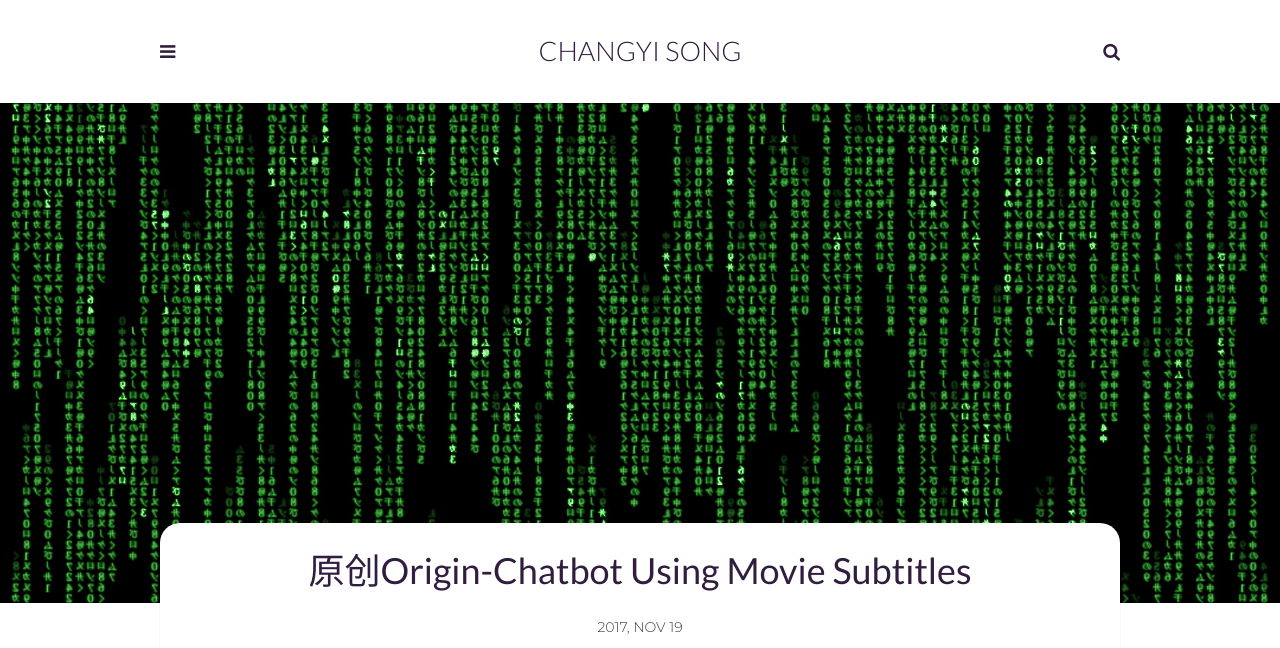
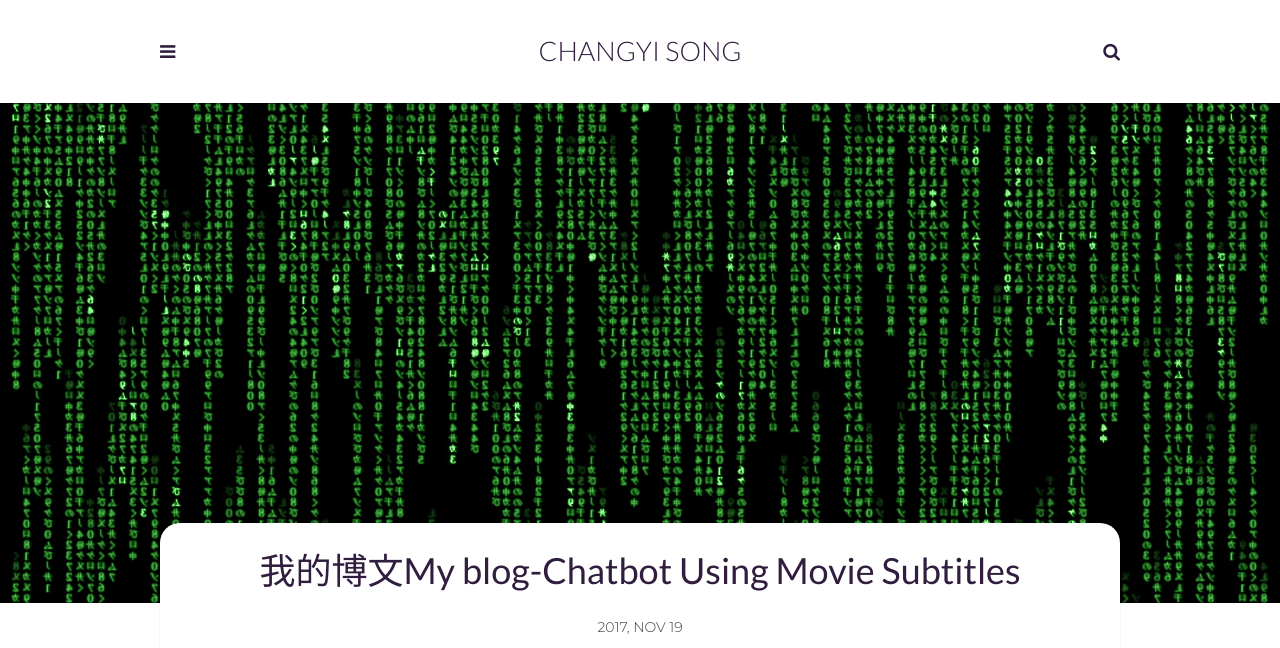
Before and after one commit to songchangyi/songchangyi.github.io, a Jekyll site: the page built from _posts/2017-11-20-ChatbotVS.md, in a window 1280 px wide. Shown: the top 648 px of the page. Built offline with Jekyll 4.4.1, drawn with Linux system fonts in a browser that asks for light colours; some of the changed text lies outside the part shown; grey boxes are pictures that could not be loaded.

Commit message:
Update 2017-11-20-ChatbotVS.md

```diff
--- a/_posts/2017-11-20-ChatbotVS.md
+++ b/_posts/2017-11-20-ChatbotVS.md
@@ -1,14 +1,11 @@
 ---
 layout: post
-title: 原创Origin-Chatbot Using Movie Subtitles
+title: 我的博文My blog-Chatbot Using Movie Subtitles
 date: 2017-11-19
 img: post-chatbot.jpg # Add image post (optional)
 tags: [Blog, NLP]
 author: Changyi SONG # Add name author (optional)
 ---
-
-<img src="https://github.com/songchangyi/songchangyi.github.io/tree/master/assets/img/me.jpg">
-<img src="{{ site.baseurl }}/assets/img/me.jpg">
 
 ## 1. Introduction
 Chat bots using AI technique have driven many attentions not only in academic fields but also in business areas. A Chat bot can work as a virtual assistant in customer services, consulting services and smart conversations, etc. Here we are going to develop a chat bot using movie subtitles downloaded from the internet. Since the project is an open-end task, we can analyze it in different aspects or different scopes and multiple solutions are available.
@@ -34,7 +31,10 @@
 ### 2.2 Algorithm
 The architecture presented here assumes the same prior distributions for input and output words. Therefore, it shares the embedding layer (Glove pre-trained word embedding) between the encoding and decoding processes through the adoption of a new model.
 To improve the context sensitivity, the thought vector (i.e. the encoder output) encodes the last two utterances of the conversation up to the current point. To avoid forgetting the context during the answer generation, the thought vector is concatenated to a dense vector that encodes the incomplete answer generated up to the current point. The resulting vector is provided to dense layers that predict the current token of the answer.
-The algorithm iterates by feeding back the predicted token to the right-hand side input layer of the model shown below (see README file).
+The algorithm iterates by feeding back the predicted token to the right-hand side input layer of the model shown below.
+<img src="{{ site.baseurl }}/assets/img/Algorithm.png">
+The following pseudo code explains the algorithm.
+<img src="{{ site.baseurl }}/assets/img/AlgorithmCode.png">
 
 ### 2.3 Training model
 30,000 lines of movie conversations were used to train the designed model while it required 100 epochs to reach categorical cross-entropy loss of 0.0394, at the cost of 600 s/epoch running on the FloydHub platform (a public platform for data scientist, https://www.floydhub.com/ ).
@@ -60,6 +60,7 @@
 	pip install xxx # xxx for package name
 
 Then we can start chatting with the first chat bot.
+<img src="{{ site.baseurl }}/assets/img/chatbotpy.png">
 
 ### 2.5 Local website
 As suggested in the task statement, a simple web page can make the application more interactive and a python based website is created dedicate to the chat bot.
@@ -78,12 +79,14 @@
 
 Repeat the steps in 2.4 to execute the python file (chatbot.py).
 
-In the console, we can see that our local web application started and the port have already connected.
+In the console, we can see that our local web application started and the port have already connected:
+<img src="{{ site.baseurl }}/assets/img/chatbotweb1.png">
 
 Open the browser and search :
 http://127.0.0.1:5000/
 
-The application web page should be opened. Then enter a sentence in text box and click the button “Get response!” to start chatting.
+The application web page should be opened. Then enter a sentence in text box and click the button “Get response!” to start chatting. The reply will be shown below.
+<img src="{{ site.baseurl }}/assets/img/chatbotweb2.png">
 
 ## 3. Chat bot II (using python library)
 As we know, the Chat bot I (seq2seq using keras) is a possible realization of a Chat bot. However, the responds are sometimes ambiguous that are not much like a human sentence. It is kind of making up sentences following statistical rules and need more linguistic improvement.
@@ -96,6 +99,8 @@
 
 Here the pre-trained model is unnecessary.
 
+As shown below, it is possible to make chat bot in very short lines of code.
+<img src="{{ site.baseurl }}/assets/img/chatterbot.png">
 The way to integrate web part and chat part is the same as 2.6.
 ## 4. Chat bot III (integrated with Google API)
 By using different algorithm, it is not so difficult to create a text based chat bot, but more API functions can make the robot much interesting. Here we can see how a Chat bot integrated Google API attract many fans on Wechat.
@@ -112,7 +117,12 @@
 Use Jupyter Notebook to run:
 https://github.com/songchangyi/ChatbotVS/tree/master/4_chatbot_googleAPI
 ### 4.2 Test
-See project README file.
+Test results from Wechat :
+<img src="{{ site.baseurl }}/assets/img/chatbotGoogle1.jpg">
+<img src="{{ site.baseurl }}/assets/img/chatbotGoogle2.jpgg">
+<img src="{{ site.baseurl }}/assets/img/chatbotGoogle3.jpg">
+<img src="{{ site.baseurl }}/assets/img/chatbotGoogle4.jpg">
+Try to talk with it by scanning the QR-Code.
 
 ## 5. Bibliographies
 1. Data source : Cornell Movie Corpus:
```
